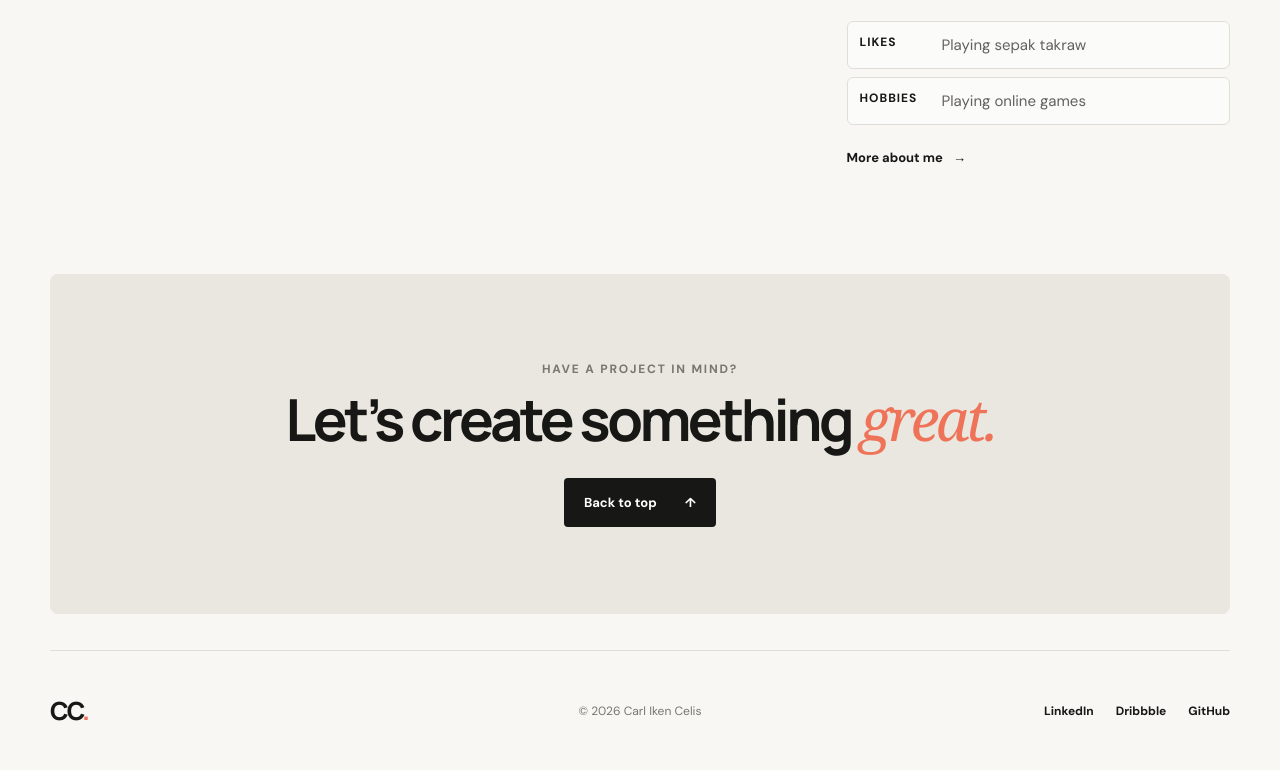
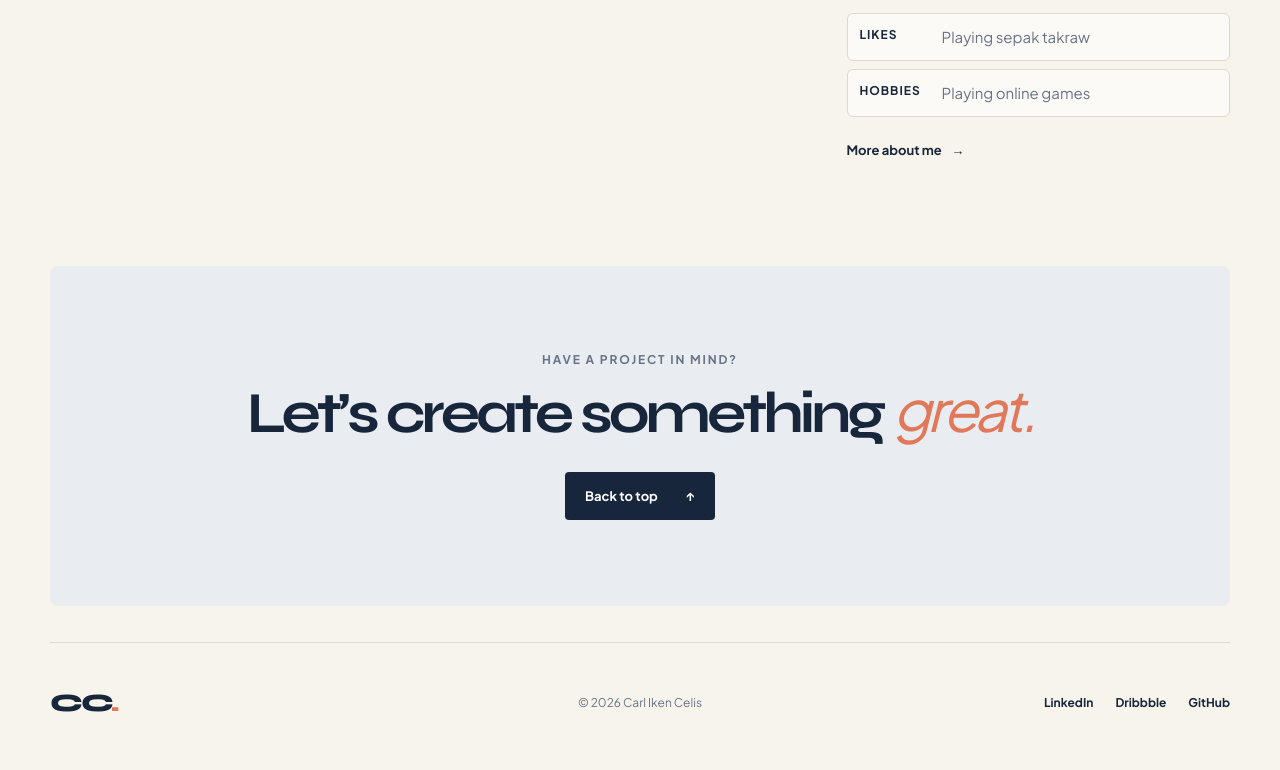
Before and after one commit to carlikencelis-web/CELIS-project-1, a plain HTML site: page index.html in a window 1280 px wide. Shown: the part 1959-2729 px from the top of the page. Drawn offline with Linux system fonts and the light colour scheme.

Commit message:
update color palette and typography

```diff
--- a/index.html
+++ b/index.html
@@ -7,7 +7,7 @@
   <title>Carl Iken Celis - Portfolio</title>
   <link rel="preconnect" href="https://fonts.googleapis.com">
   <link rel="preconnect" href="https://fonts.gstatic.com" crossorigin>
-  <link href="https://fonts.googleapis.com/css2?family=DM+Sans:wght@400;500;600;700&family=Manrope:wght@700;800&display=swap" rel="stylesheet">
+  <link href="https://fonts.googleapis.com/css2?family=Plus+Jakarta+Sans:wght@400;500;600;700&family=Syne:wght@600;700;800&display=swap" rel="stylesheet">
   <link rel="stylesheet" href="styles.css">
 </head>
 <body>
--- a/styles.css
+++ b/styles.css
@@ -1,12 +1,13 @@
 :root {
-  --ink: #171716;
-  --paper: #f8f7f3;
+  --ink: #17263b;
+  --paper: #f7f4ec;
   --white: #ffffff;
-  --muted: #77766f;
-  --line: #dfded7;
-  --coral: #ef7358;
-  --lime: #d9df72;
-  --blue: #83b7c8;
+  --muted: #697386;
+  --line: #ddd9cd;
+  --coral: #e07859;
+  --lime: #d6df83;
+  --blue: #86b9c7;
+  --navy-soft: #263d5a;
 }
 
 * {
@@ -19,7 +20,7 @@ html {
 
 body {
   margin: 0;
-  font-family: "DM Sans", sans-serif;
+  font-family: "Plus Jakarta Sans", sans-serif;
   color: var(--ink);
   background: var(--paper);
 }
@@ -48,7 +49,7 @@ footer {
 }
 
 .logo {
-  font-family: "Manrope", sans-serif;
+  font-family: "Syne", sans-serif;
   font-size: 25px;
   font-weight: 800;
   letter-spacing: -2px;
@@ -124,8 +125,8 @@ footer {
   width: 7px;
   height: 7px;
   border-radius: 50%;
-  background: #75a96a;
-  box-shadow: 0 0 0 4px #e3eadc;
+  background: #738f65;
+  box-shadow: 0 0 0 4px #e7ebde;
 }
 
 h1,
@@ -137,8 +138,8 @@ p {
 
 h1,
 h2 {
-  font-family: "Manrope", sans-serif;
-  letter-spacing: -3.5px;
+  font-family: "Syne", sans-serif;
+  letter-spacing: -4px;
 }
 
 h1 {
@@ -151,14 +152,14 @@ h1 {
 h1 em,
 h2 em {
   color: var(--coral);
-  font-family: Georgia, serif;
+  font-family: "Plus Jakarta Sans", sans-serif;
   font-weight: 400;
 }
 
 .hero-description {
   max-width: 470px;
   margin-bottom: 32px;
-  color: #62615b;
+  color: var(--muted);
   font-size: 17px;
   line-height: 1.65;
 }
@@ -276,7 +277,7 @@ h2 em {
 }
 
 .experience-badge strong {
-  font-family: "Manrope", sans-serif;
+  font-family: "Syne", sans-serif;
   font-size: 31px;
   line-height: 1;
 }
@@ -369,7 +370,7 @@ h2 em {
 
 .project-info h3 {
   margin-bottom: 0;
-  font-family: "Manrope", sans-serif;
+  font-family: "Syne", sans-serif;
   font-size: 20px;
   letter-spacing: -.7px;
 }
@@ -616,7 +617,7 @@ h2 em {
   border: 1px solid #8a9670;
   color: #59633c;
   background: #f4efdc;
-  font-family: Georgia, serif;
+  font-family: "Syne", sans-serif;
   font-size: 9px;
   letter-spacing: 2px;
 }
@@ -655,7 +656,7 @@ h2 em {
 
 .about-copy {
   padding-top: 12px;
-  color: #62615b;
+  color: var(--muted);
   font-size: 15px;
   line-height: 1.75;
 }
@@ -688,7 +689,7 @@ h2 em {
 }
 
 .profile-interests span {
-  color: #62615b;
+  color: var(--muted);
 }
 
 .about-copy .text-link {
@@ -705,7 +706,7 @@ h2 em {
   justify-content: center;
   margin: 0 auto 36px;
   border-radius: 8px;
-  background: #e9e7df;
+  background: #e9edf1;
   text-align: center;
 }
 
```
